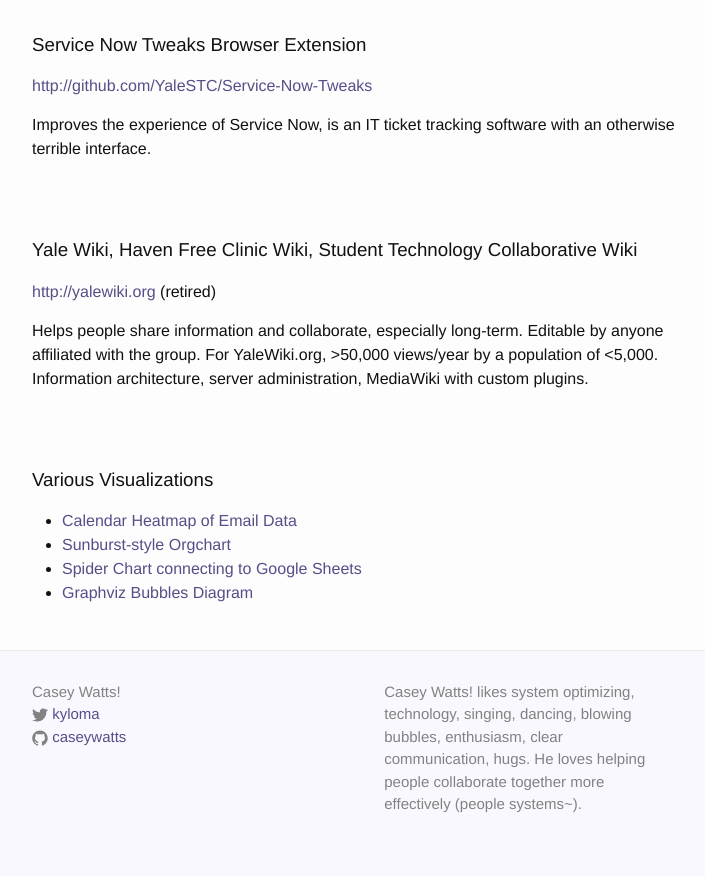
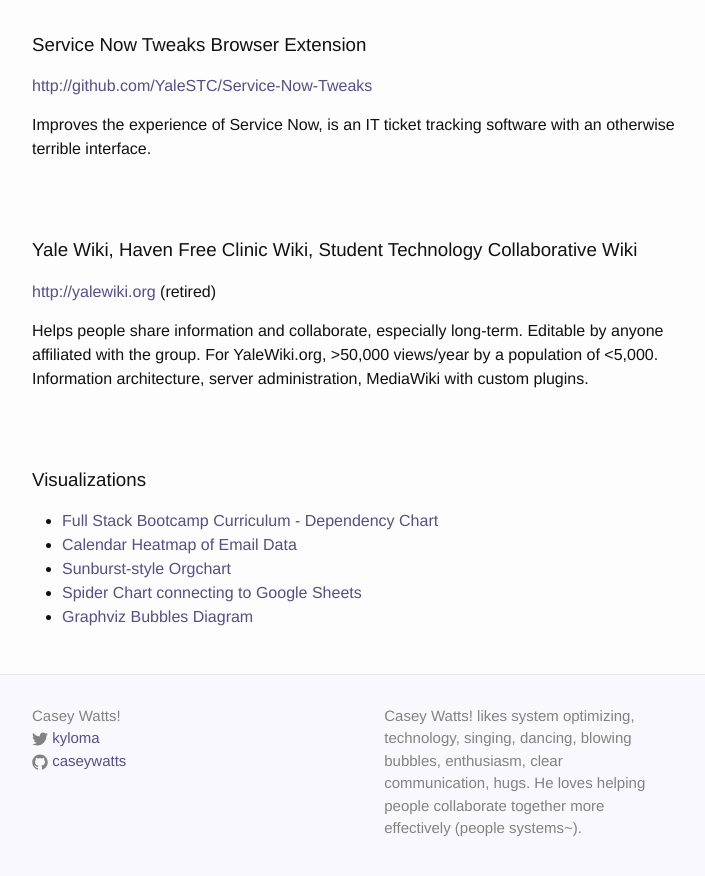
Before and after one commit to caseywatts/caseywatts.github.io, a Jekyll site: the page built from projects.md, in a window 1280 px wide and 900 px high, scrolled down 1402 px. Shown: the top 876 px of the window, without its empty margins (268-973 px from the left). Built offline with Jekyll 4.4.1, drawn with Linux system fonts in a browser that asks for light colours.

Commit message:
rename visualizations section; add bootcamp curriculum diagram

```diff
--- a/projects.md
+++ b/projects.md
@@ -41,7 +41,8 @@
 
 Helps people share information and collaborate, especially long-term. Editable by anyone affiliated with the group. For YaleWiki.org, &gt;50,000 views/year by a population of &lt;5,000. Information architecture, server administration, MediaWiki with custom plugins.
 
-### Various Visualizations
+### Visualizations
+- [Full Stack Bootcamp Curriculum - Dependency Chart](https://gist.github.com/caseywatts/93cba34cd882a05b3107)
 - [Calendar Heatmap of Email Data](https://github.com/caseywatts/gmail-stats-plotting)
 - [Sunburst-style Orgchart](https://github.com/caseywatts/orgchart-sunburst)
 - [Spider Chart connecting to Google Sheets](https://github.com/caseywatts/GoogleFormToRadarGraph)
```
